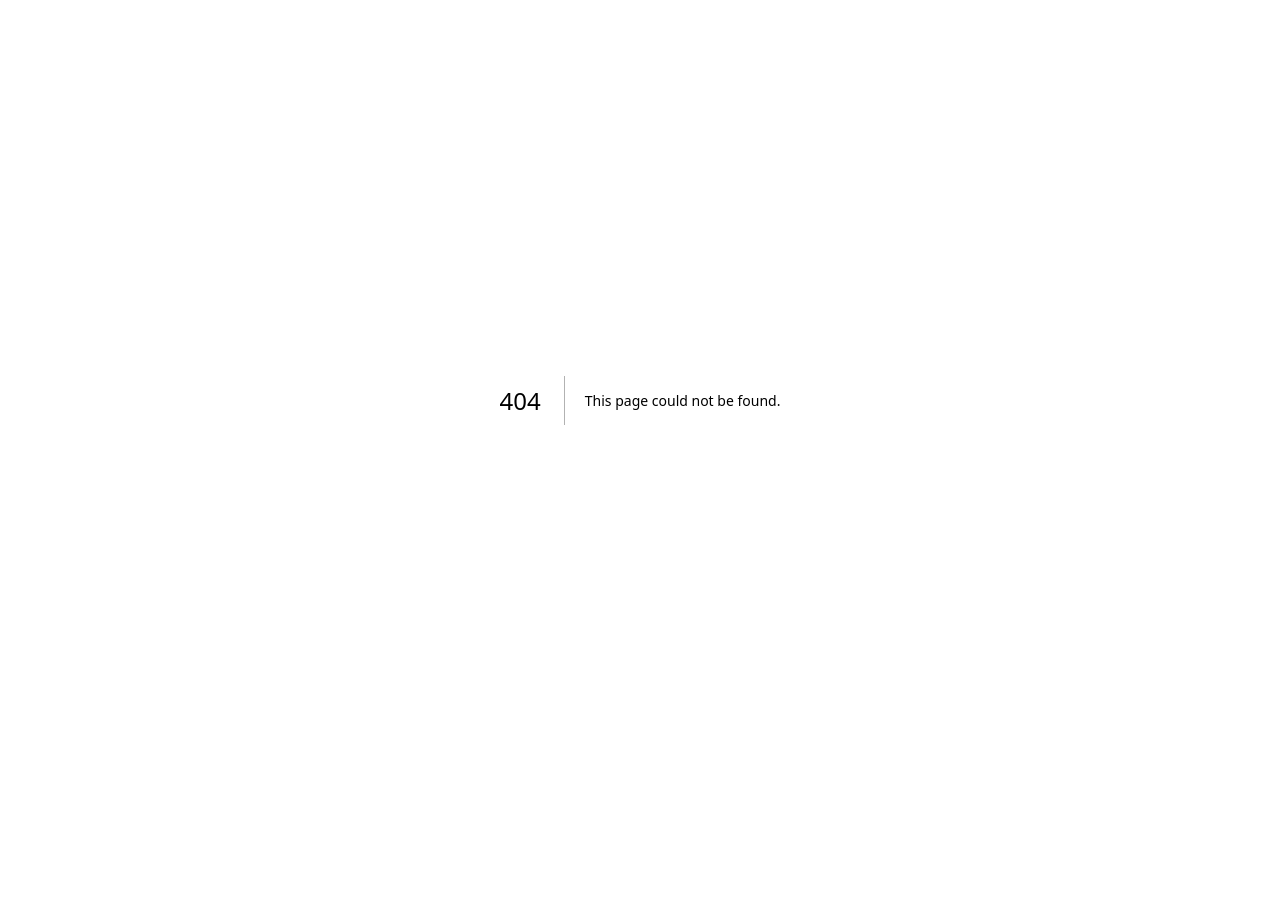
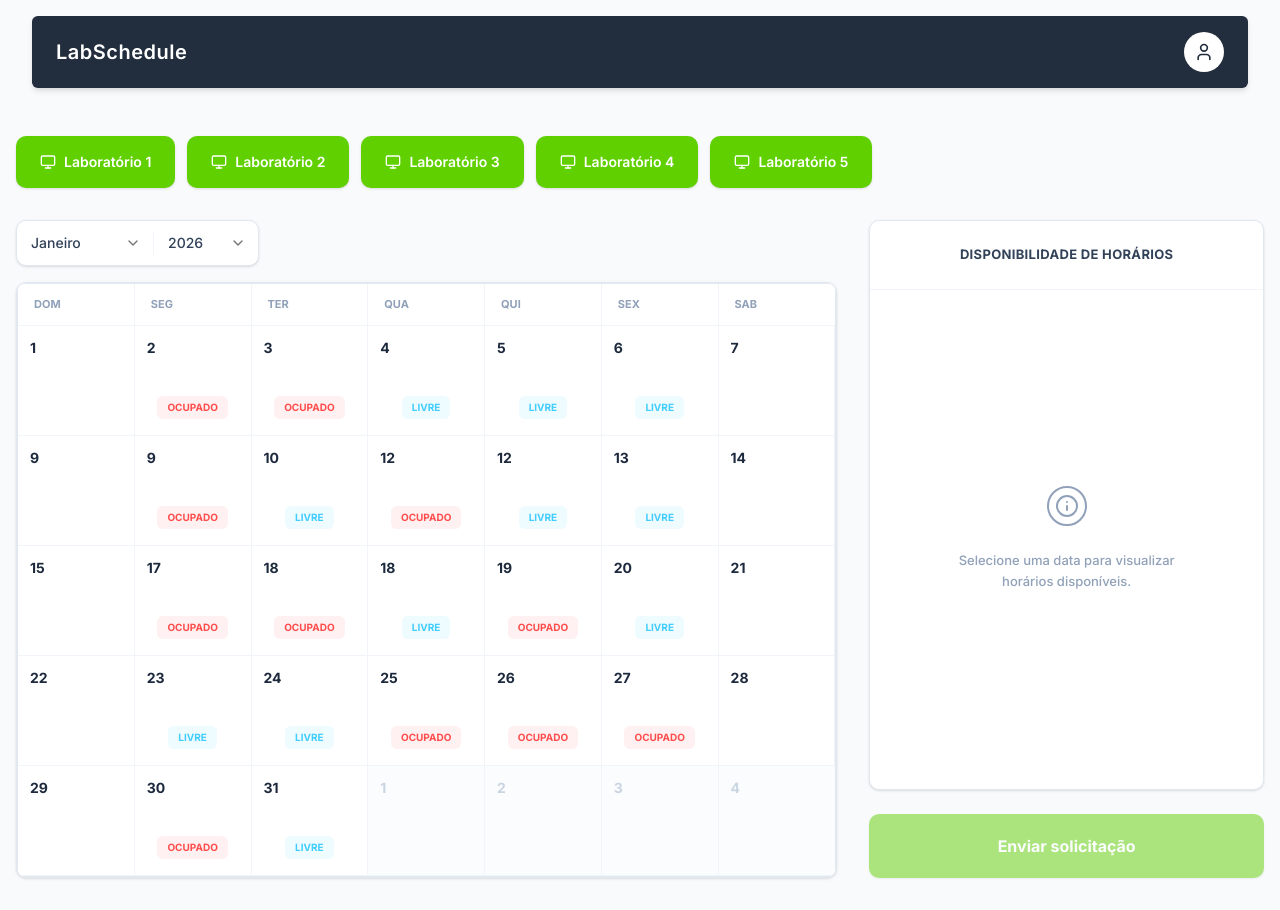
Before and after one commit to JerfesonGregorio/gerenciamento-laboratorial-ifpb, a Next.js app in the folder frontend/: page /dashboard in a window 1280 px wide. Before the commit this address had no page. Before the commit the page ends 800 px from the top, so only its background shows below. Built offline with nearby package versions, Linux system fonts and the light colour scheme.

Commit message:
feature: criacao da dashboard de usuario

```diff
--- /dev/null
+++ b/frontend/app/(user)/dashboard/page.tsx
@@ -0,0 +1,121 @@
+"use client";
+
+import { useState } from "react";
+import { Monitor, Info } from "lucide-react";
+import { Button } from "@/components/ui/button";
+import {
+  Select,
+  SelectContent,
+  SelectItem,
+  SelectTrigger,
+  SelectValue,
+} from "@/components/ui/select";
+import { CalendarGrid } from "@/components/layout/calendar-grid";
+
+const months = [
+  "Janeiro", "Fevereiro", "Março", "Abril", "Maio", "Junho",
+  "Julho", "Agosto", "Setembro", "Outubro", "Novembro", "Dezembro",
+];
+
+const years = ["2024", "2025", "2026", "2027", "2028"];
+
+const labs = [
+  "Laboratório 1",
+  "Laboratório 2",
+  "Laboratório 3",
+  "Laboratório 4",
+  "Laboratório 5",
+];
+
+export default function UserDashboard() {
+  const [selectedLab, setSelectedLab] = useState<string | null>(null);
+
+  return (
+    <div className="w-full px-4 py-8">
+
+      {/* Labs */}
+      <div className="flex flex-wrap gap-3 mb-8">
+        {labs.map((lab) => (
+          <button
+            key={lab}
+            onClick={() => setSelectedLab(lab)}
+            className={`flex items-center gap-2 px-6 py-4 rounded-xl font-semibold text-sm text-white transition-all active:scale-95 shadow-sm
+              ${selectedLab === lab
+                ? "bg-[#54b500] ring-2 ring-[#61d000] ring-offset-2"
+                : "bg-[#61d000] hover:bg-[#54b500]"
+              }`}
+          >
+            <Monitor className="w-4 h-4" />
+            {lab}
+          </button>
+        ))}
+      </div>
+
+      <div className="grid grid-cols-1 lg:grid-cols-12 gap-8 items-stretch">
+
+        {/* Calendar side */}
+        <div className="lg:col-span-8 flex flex-col gap-4">
+
+          {/* Month/Year selectors */}
+          <div className="flex items-center gap-1 bg-white border border-slate-200 p-1 rounded-xl shadow-sm w-fit">
+            <Select defaultValue="Janeiro">
+              <SelectTrigger className="w-32 border-none bg-transparent h-10 shadow-none focus:ring-0 text-slate-700 font-medium">
+                <SelectValue placeholder="Mês" />
+              </SelectTrigger>
+              <SelectContent>
+                {months.map((m) => (
+                  <SelectItem key={m} value={m}>{m}</SelectItem>
+                ))}
+              </SelectContent>
+            </Select>
+
+            <div className="w-px h-6 bg-slate-100" />
+
+            <Select defaultValue="2026">
+              <SelectTrigger className="w-24 border-none bg-transparent h-10 shadow-none focus:ring-0 text-slate-700 font-medium">
+                <SelectValue placeholder="Ano" />
+              </SelectTrigger>
+              <SelectContent>
+                {years.map((y) => (
+                  <SelectItem key={y} value={y}>{y}</SelectItem>
+                ))}
+              </SelectContent>
+            </Select>
+          </div>
+
+          {/* Calendar */}
+          <div className="flex-1 bg-white border border-slate-200 rounded-xl shadow-sm overflow-hidden">
+            <CalendarGrid />
+          </div>
+        </div>
+
+        {/* Right panel */}
+        <div className="lg:col-span-4 flex flex-col gap-6">
+          <div className="flex-1 bg-white border border-slate-200 rounded-xl shadow-sm flex flex-col">
+            <div className="py-6 text-center border-b border-slate-100">
+              <h2 className="text-[13px] font-bold text-slate-700 tracking-wide uppercase">
+                Disponibilidade de horários
+              </h2>
+            </div>
+
+            <div className="flex-1 flex flex-col items-center justify-center p-10 text-center gap-6">
+              <div className="w-10 h-10 border-2 border-slate-400 rounded-full flex items-center justify-center">
+                <Info className="text-slate-400 w-6 h-6 stroke-[2px]" />
+              </div>
+              <p className="text-[13px] text-slate-400 font-medium leading-relaxed max-w-[220px]">
+                Selecione uma data para visualizar horários disponíveis.
+              </p>
+            </div>
+          </div>
+
+          <Button
+            disabled={!selectedLab}
+            className="w-full bg-[#61d000] hover:bg-[#54b500] disabled:opacity-50 disabled:cursor-not-allowed text-white font-bold py-8 rounded-xl text-base shadow-sm border-none transition-transform active:scale-[0.99]"
+          >
+            Enviar solicitação
+          </Button>
+        </div>
+      </div>
+    </div>
+  );
+}
--- /dev/null
+++ b/frontend/app/(user)/layout.tsx
@@ -0,0 +1,16 @@
+import { Header } from "@/components/layout/header";
+
+export default function UserLayout({
+  children,
+}: {
+  children: React.ReactNode;
+}) {
+  return (
+    <div className="min-h-screen bg-slate-50 flex flex-col">
+      <div className="py-4 px-8 w-full mx-auto">
+        <Header />
+      </div>
+      <main className="flex-1 w-full mx-auto">{children}</main>
+    </div>
+  );
+}
```
Also changed, not shown: frontend/app/(private)/(admin)/page.tsx (renamed from frontend/app/(private)/(user)/page.tsx).
